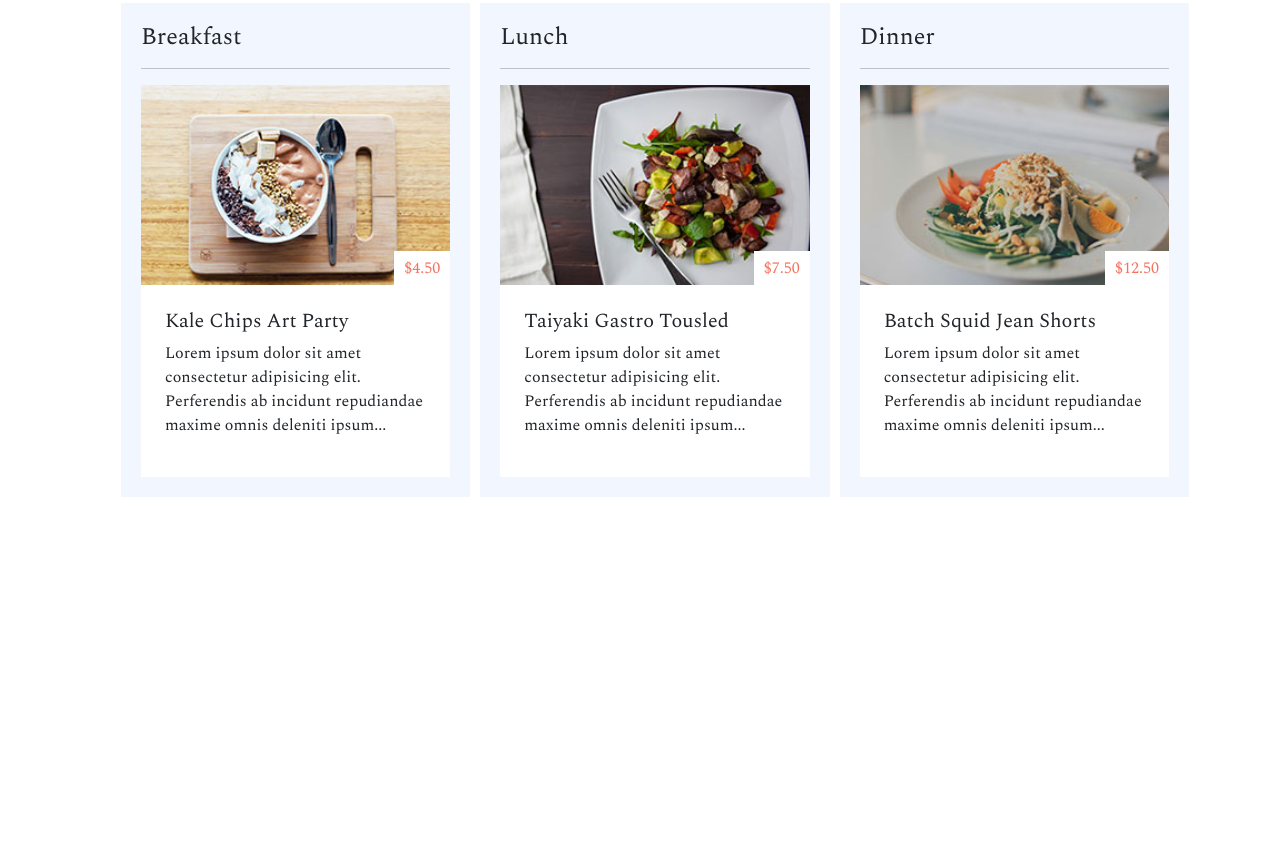
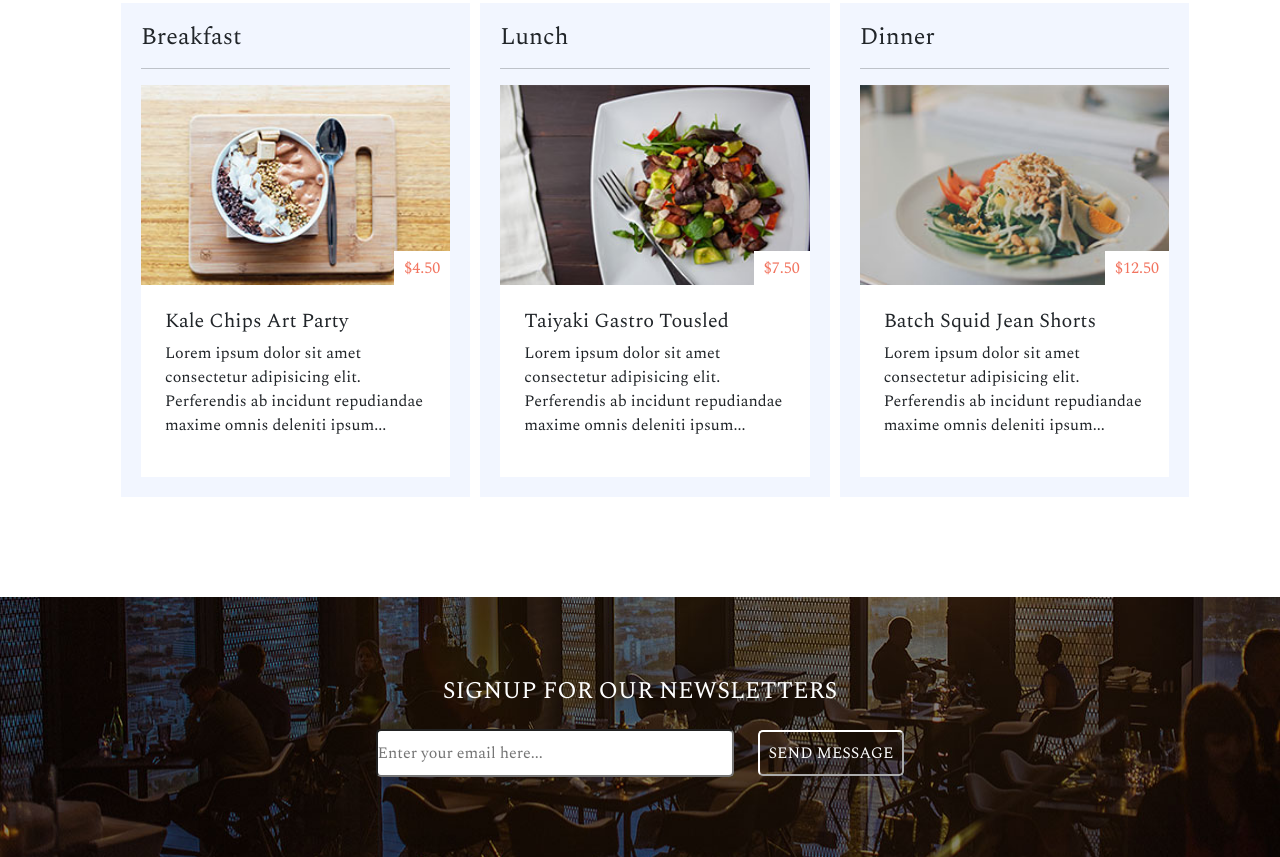
Before and after one commit to Jonathan-HL/Victory-sass-bootstrap-git, a website: page index.html in a window 1280 px wide. Shown: the part 2073-2930 px from the top of the page. Before the commit the page ends 2670 px from the top, so only its background shows below. Drawn offline with nearby package versions, Linux system fonts and the light colour scheme.

Commit message:
Fin Section 5

```diff
--- a/index.html
+++ b/index.html
@@ -127,6 +127,17 @@
         </div>
     </section>
     <!-- Fin Section 4 -->
+    <!-- Debut Section 5 -->
+    <section>
+        <div class="text-white text-center mb-4">
+            <h4>SIGNUP FOR OUR NEWSLETTERS</h4>
+        </div>
+        <form action="" class="text-center">
+            <input type="Email" placeholder="Enter your email here...">
+            <button>SEND MESSAGE</button>
+        </form>
+    </section>
+    <!-- Fin Section 5 -->
     <script src="./node_modules/bootstrap/dist/js/bootstrap.js"></script>
     <script src="./node_modules/@popperjs/core/dist/umd/popper.js"></script>
 </body>
--- a/src/sass/modules/_section5.sass
+++ b/src/sass/modules/_section5.sass
@@ -0,0 +1,15 @@
+section
+    &:nth-of-type(5)
+        background-image: url(../img/signup-bg.jpg)
+        background-repeat: no-repeat
+        padding: 80px
+        button
+                background: transparent
+                border-color: white
+                border-radius: 5px
+                color: white
+                margin-left: 20px
+                padding: 9px
+        input
+            padding: 10px 150px 10px 0px
+            border-radius: 5px
```
Also changed, not shown: public/css/app.css, 1 other file.
